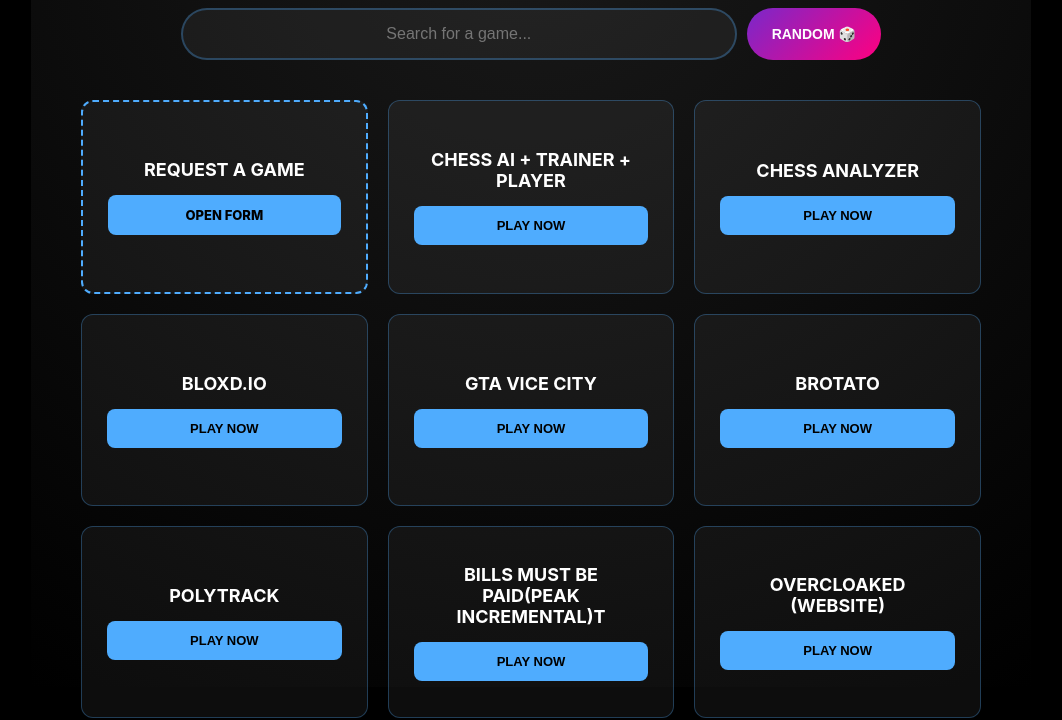
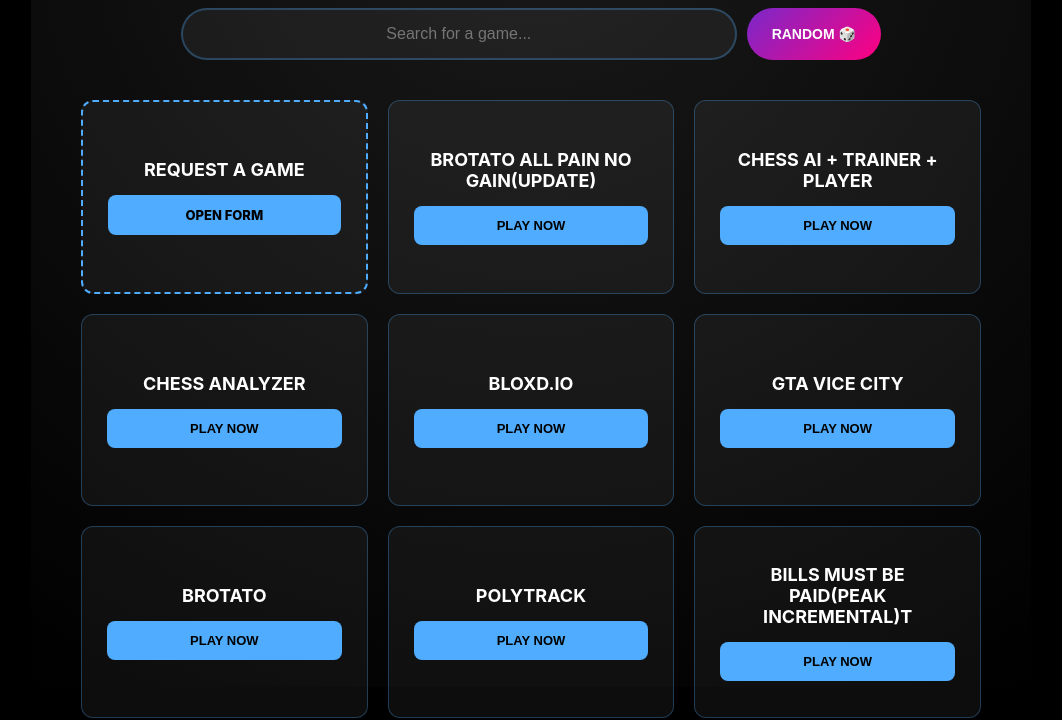
Before and after one commit to billybong50/requested, a plain HTML site: page index.html in a window 1280 px wide. Shown: the part 113-833 px from the top of the page, without its empty margins (109-1171 px from the left). Drawn offline with Linux system fonts and the light colour scheme.

Commit message:
Update index.html

```diff
--- a/index.html
+++ b/index.html
@@ -480,6 +480,14 @@
 
             <a href="https://forms.gle/xhWTy62fK1YqxNQA6" target="_blank" class="btn">Open Form</a>
                     </div>
+        <div class="card" data-name="Bloxd.io">
+
+
+            <h3>Brotato All Pain No Gain(Update)</h3>
+
+            <button class="btn" onclick="launch('Bloxd.io', 'https://billybong50.github.io/brotatoapng/')">Play Now</button>
+
+        </div>
           <div class="card" data-name="Bloxd.io">
 
 
```
